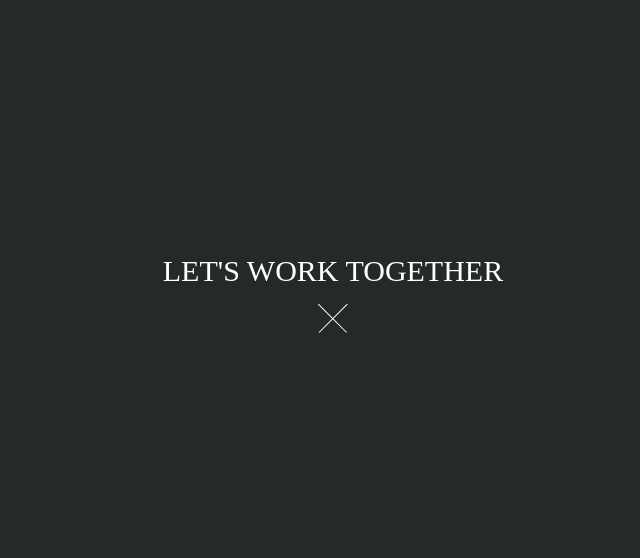
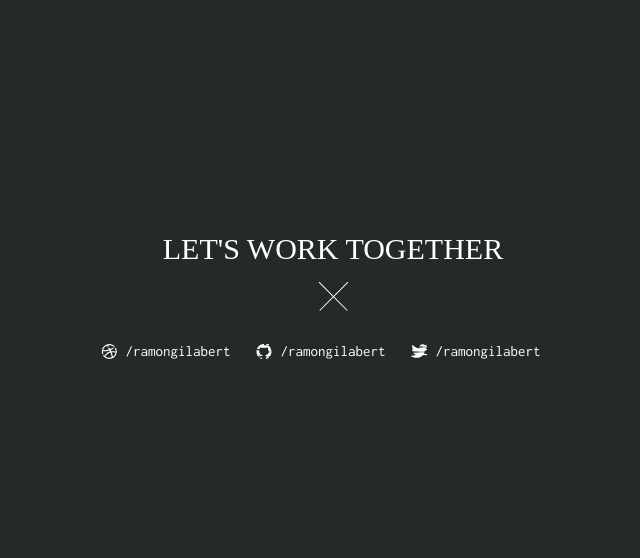
Before and after one commit to RamonGilabert/ramongilabert.github.io, a PHP site: page / in a window 1280 px wide. Shown: the part 3304-3862 px from the top of the page, without its empty margins (307-947 px from the left). Run offline with PHP 8.4, Linux system fonts and the light colour scheme; some web fonts are replaced.

Commit message:
Adds the socials

```diff
--- a/public/css/index.css
+++ b/public/css/index.css
@@ -146,6 +146,33 @@
 }
 #footer #social {
   display: table;
+  margin-top: 26px;
+}
+#footer #social div {
+  display: table-cell;
+}
+#footer #social div a {
+  font: 15px Inconsolata;
+  margin-right: 25px;
+  margin-left: 25px;
+  position: relative;
+}
+#footer #social div figure {
+  position: absolute;
+  width: 17px;
+  height: 17px;
+  background-size: contain;
+  background-repeat: no-repeat;
+  margin-top: 1px;
+}
+#footer #social #dribbble figure {
+  background-image: url("../images/icons/dribbble-icon.svg");
+}
+#footer #social #github figure {
+  background-image: url("../images/icons/github-icon.svg");
+}
+#footer #social #twitter figure {
+  background-image: url("../images/icons/twitter-icon.svg");
 }
 #manifesto #hero {
   width: 100vw;
@@ -205,19 +232,6 @@
 }
 #manifesto .email-link {
   font: 15px Inconsolata;
-}
-#manifesto .email-link:after {
-  content: '';
-  position: absolute;
-  height: 1px;
-  background-color: #fff;
-  top: 55%;
-  left: 0%;
-  right: 100%;
-  transition: right 0.25s ease-out;
-}
-#manifesto .email-link:hover:after {
-  right: 0;
 }
 #manifesto .story {
   position: relative;
@@ -326,6 +340,19 @@ a {
   text-decoration: none;
   color: #fff;
 }
+a:after {
+  content: '';
+  position: absolute;
+  height: 1px;
+  background-color: #fff;
+  top: 55%;
+  left: 0%;
+  right: 100%;
+  transition: right 0.25s ease-out;
+}
+a:hover:after {
+  right: 0;
+}
 p {
   letter-spacing: 0px;
   line-height: 28px;
--- a/public/index.html
+++ b/public/index.html
@@ -87,9 +87,18 @@
         <h2>Let's work together</h2>
         <div class='cross'></div>
         <div id='social'>
-          <div id='dribbble'></div>
-          <div id='github'></div>
-          <div id='twitter'></div>
+          <div id='dribbble'>
+            <figure></figure>
+            <a href='https://dribbble.com/RamonGilabert' target="_blank">/ramongilabert</a>
+          </div>
+          <div id='github'>
+            <figure></figure>
+            <a href='https://github.com/RamonGilabert' target="_blank">/ramongilabert</a>
+          </div>
+          <div id='twitter'>
+            <figure></figure>
+            <a href='https://twitter.com/RamonGilabert' target="_blank">/ramongilabert</a>
+          </div>
         </div>
       </div>
     </footer>
--- a/public/stylus/footer.styl
+++ b/public/stylus/footer.styl
@@ -52,17 +52,48 @@
 
   #social {
     display: table
+    margin-top: 26px
+
+    div {
+      display: table-cell
+
+      a {
+        margin = 25px
+
+        font: 15px Inconsolata
+        margin-right: margin
+        margin-left: margin
+        position: relative
+      }
+
+      figure {
+        size = 17px
+
+        position: absolute
+        width: size
+        height: size
+        background-size: contain
+        background-repeat: no-repeat
+        margin-top: 1px
+      }
+    }
 
     #dribbble {
-
+      figure {
+        background-image: url(dribbble-icon)
+      }
     }
 
     #github {
-
+      figure {
+        background-image: url(github-icon)
+      }
     }
 
     #twitter {
-
+      figure {
+        background-image: url(twitter-icon)
+      }
     }
   }
 }
--- a/public/stylus/index.styl
+++ b/public/stylus/index.styl
@@ -23,6 +23,21 @@ a {
   color: text-color
 }
 
+a:after {
+  content: ''
+  position: absolute
+  height: 1px
+  background-color: text-color
+  top: 55%
+  left: 0%
+  right: 100%
+  transition: right 0.25s ease-out
+}
+
+a:hover:after {
+  right: 0
+}
+
 p {
   letter-spacing: 0px
   line-height: 28px
--- a/public/stylus/manifesto/header.styl
+++ b/public/stylus/manifesto/header.styl
@@ -24,19 +24,4 @@
   .email-link {
     font: 15px Inconsolata
   }
-
-  .email-link:after {
-    content: ''
-    position: absolute
-    height: 1px
-    background-color: text-color
-    top: 55%
-    left: 0%
-    right: 100%
-    transition: right 0.25s ease-out
-  }
-
-  .email-link:hover:after {
-    right: 0
-  }
 }
--- a/public/stylus/variables.styl
+++ b/public/stylus/variables.styl
@@ -13,3 +13,6 @@ hero-image = '../images/hero/header.jpg'
 s-logo = '../images/sections/s-logo.svg'
 m-logo = '../images/sections/m-logo.svg'
 a-logo = '../images/sections/a-logo.svg'
+dribbble-icon = '../images/icons/dribbble-icon.svg'
+github-icon = '../images/icons/github-icon.svg'
+twitter-icon = '../images/icons/twitter-icon.svg'
```
Also changed, not shown: public/css/footer.css (+27 -0 lines), public/css/header.css (+0 -13 lines).
